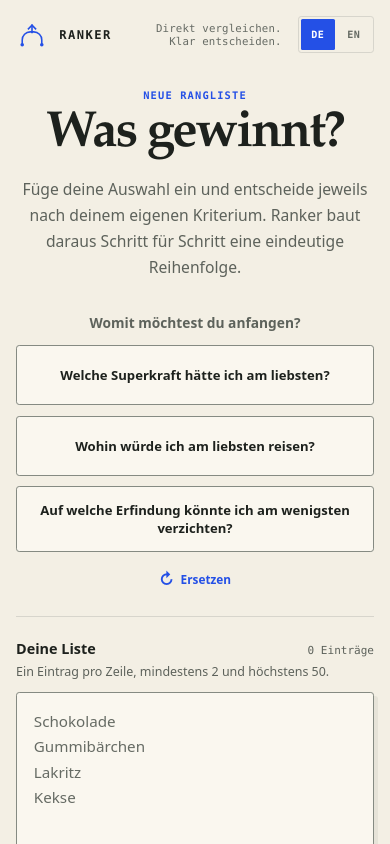
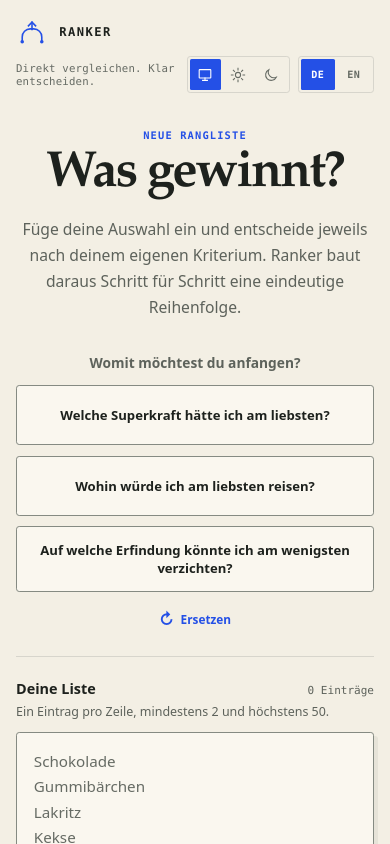
Before and after one commit to LeonGeorgi/ranker, a React (Vite) app: page / in a window 390 px wide. Shown: the top 844 px of the page. Built offline with nearby package versions, Linux system fonts and the light colour scheme.

Commit message:
feat: add theme switcher

```diff
--- a/index.html
+++ b/index.html
@@ -8,7 +8,6 @@
       content="Erstelle deine persönliche Rangliste mit einfachen direkten Vergleichen."
     />
     <meta name="theme-color" content="#f3efe4" />
-    <meta name="theme-color" content="#151815" media="(prefers-color-scheme: dark)" />
     <meta property="og:type" content="website" />
     <meta property="og:locale" content="de_DE" />
     <meta
--- a/src/App.css
+++ b/src/App.css
@@ -70,6 +70,7 @@
   gap: 1rem;
 }
 
+.theme-switch,
 .language-switch {
   display: inline-flex;
   flex-shrink: 0;
@@ -79,6 +80,7 @@
   border-radius: 0.2rem;
 }
 
+.theme-switch__option,
 .language-switch__option {
   display: inline-grid;
   min-width: 2.1rem;
@@ -97,16 +99,33 @@
   cursor: pointer;
 }
 
+.theme-switch__option {
+  min-width: 1.9rem;
+}
+
+.theme-switch__option svg {
+  width: 1rem;
+  height: 1rem;
+  fill: none;
+  stroke: currentcolor;
+  stroke-width: 1.35;
+  stroke-linecap: square;
+  stroke-linejoin: miter;
+}
+
+.theme-switch__option:hover:not([aria-pressed='true']),
 .language-switch__option:hover:not([aria-pressed='true']) {
   color: var(--text-strong);
   background: var(--surface-hover);
 }
 
+.theme-switch__option[aria-pressed='true'],
 .language-switch__option[aria-pressed='true'] {
   color: var(--on-accent);
   background: var(--accent-solid);
 }
 
+.theme-switch__option:focus-visible,
 .language-switch__option:focus-visible {
   outline: 2px solid var(--accent);
   outline-offset: 2px;
@@ -256,9 +275,13 @@
   }
 
   .app-header__status {
-    max-width: 10rem;
+    max-width: 8rem;
     justify-content: flex-end;
     text-align: right;
+  }
+
+  .app-header__tools {
+    gap: 0.5rem;
   }
 
   .app-workspace {
@@ -267,7 +290,7 @@
   }
 }
 
-@media (max-width: 23rem) {
+@media (max-width: 32rem) {
   .app-header {
     flex-wrap: wrap;
     row-gap: 0.5rem;
--- a/src/App.tsx
+++ b/src/App.tsx
@@ -1,10 +1,18 @@
-import { useCallback, useEffect, useMemo, useRef, useState } from 'react'
+import {
+  useCallback,
+  useEffect,
+  useLayoutEffect,
+  useMemo,
+  useRef,
+  useState,
+} from 'react'
 import './App.css'
 import { ComparisonPanel } from './components/ComparisonPanel.tsx'
 import { ConfirmResetDialog } from './components/ConfirmResetDialog.tsx'
 import { ListSetup } from './components/ListSetup.tsx'
 import { RankingGraph } from './components/RankingGraph.tsx'
 import { RankingResult } from './components/RankingResult.tsx'
+import { ThemeSwitcher } from './components/ThemeSwitcher.tsx'
 import {
   copyByLanguage,
   DEFAULT_LANGUAGE,
@@ -30,6 +38,13 @@ import {
   writeStoredRankingSession,
   type StoredSessionIssue,
 } from './ranking/storage.ts'
+import {
+  DEFAULT_THEME,
+  readStoredTheme,
+  writeStoredTheme,
+  type ColorScheme,
+  type ThemePreference,
+} from './theme.ts'
 
 const EMPTY_GRAPH: RankingGraphData = { nodes: [], edges: [] }
 
@@ -37,6 +52,7 @@ interface InitialAppState {
   readonly issue: StoredSessionIssue
   readonly language: Language
   readonly session: RankingSession | null
+  readonly theme: ThemePreference
 }
 
 type StorageWarningCode =
@@ -51,12 +67,14 @@ function loadInitialAppState(): InitialAppState {
     return {
       ...storedSession,
       language: readStoredLanguage(storage),
+      theme: readStoredTheme(storage),
     }
   } catch {
     return {
       issue: 'unavailable',
       language: DEFAULT_LANGUAGE,
       session: null,
+      theme: DEFAULT_THEME,
     }
   }
 }
@@ -67,6 +85,32 @@ function persistLanguage(language: Language): void {
   } catch {
     // The in-memory language change remains usable when browser storage is blocked.
   }
+}
+
+function persistTheme(theme: ThemePreference): void {
+  try {
+    writeStoredTheme(window.localStorage, theme)
+  } catch {
+    // The in-memory theme change remains usable when browser storage is blocked.
+  }
+}
+
+function useSystemPrefersDarkMode(): boolean {
+  const [prefersDarkMode, setPrefersDarkMode] = useState(
+    () => window.matchMedia('(prefers-color-scheme: dark)').matches,
+  )
+
+  useEffect(() => {
+    const mediaQuery = window.matchMedia('(prefers-color-scheme: dark)')
+    const handleChange = (event: MediaQueryListEvent) => {
+      setPrefersDarkMode(event.matches)
+    }
+    mediaQuery.addEventListener('change', handleChange)
+
+    return () => mediaQuery.removeEventListener('change', handleChange)
+  }, [])
+
+  return prefersDarkMode
 }
 
 function createSessionSeed(): number {
@@ -100,6 +144,7 @@ function setMetaContent(selector: string, content: string): void {
 function App() {
   const [initialState] = useState(loadInitialAppState)
   const [language, setLanguage] = useState<Language>(initialState.language)
+  const [theme, setTheme] = useState<ThemePreference>(initialState.theme)
   const [session, setSession] = useState<RankingSession | null>(
     initialState.session,
   )
@@ -110,6 +155,9 @@ function App() {
   const [isResetDialogOpen, setIsResetDialogOpen] = useState(false)
   const [storageWarningCode, setStorageWarningCode] =
     useState<StorageWarningCode>(initialState.issue)
+  const prefersDarkMode = useSystemPrefersDarkMode()
+  const colorScheme: ColorScheme =
+    theme === 'system' ? (prefersDarkMode ? 'dark' : 'light') : theme
   const copy = copyByLanguage[language]
   const storageWarning = getStorageWarningMessage(
     storageWarningCode,
@@ -131,6 +179,19 @@ function App() {
     setLanguage(nextLanguage)
     persistLanguage(nextLanguage)
   }
+
+  const changeTheme = (nextTheme: ThemePreference) => {
+    setTheme(nextTheme)
+    persistTheme(nextTheme)
+  }
+
+  useLayoutEffect(() => {
+    document.documentElement.dataset.theme = colorScheme
+    setMetaContent(
+      'meta[name="theme-color"]',
+      colorScheme === 'dark' ? '#151815' : '#f3efe4',
+    )
+  }, [colorScheme])
 
   useEffect(() => {
     document.documentElement.lang = language
@@ -267,6 +328,12 @@ function App() {
             )}
           </div>
 
+          <ThemeSwitcher
+            copy={copy.theme}
+            theme={theme}
+            onChange={changeTheme}
+          />
+
           <div
             className="language-switch"
             role="group"
@@ -335,6 +402,7 @@ function App() {
         {hasActiveSession && (
           <RankingGraph
             activeItemIds={activeItemIds}
+            colorScheme={colorScheme}
             graph={graph}
             language={language}
           />
--- a/src/components/RankingGraph.tsx
+++ b/src/components/RankingGraph.tsx
@@ -2,10 +2,12 @@ import type { Graph as G6Graph, GraphData } from '@antv/g6'
 import { useEffect, useMemo, useRef, useState } from 'react'
 import { copyByLanguage, type Language } from '../i18n.ts'
 import type { RankingGraph as RankingGraphData } from '../ranking/types.ts'
+import type { ColorScheme } from '../theme.ts'
 import './RankingGraph.css'
 
 interface RankingGraphProps {
   readonly activeItemIds?: readonly string[]
+  readonly colorScheme: ColorScheme
   readonly graph: RankingGraphData
   readonly language: Language
 }
@@ -192,6 +194,7 @@ function useMediaQuery(query: string): boolean {
 
 export function RankingGraph({
   activeItemIds = [],
+  colorScheme,
   graph,
   language,
 }: RankingGraphProps) {
@@ -200,7 +203,6 @@ export function RankingGraph({
   const renderQueueRef = useRef<RenderQueue | null>(null)
   const latestDataRef = useRef<GraphData>({ nodes: [], edges: [] })
   const [hasRenderError, setHasRenderError] = useState(false)
-  const prefersDarkMode = useMediaQuery('(prefers-color-scheme: dark)')
   const prefersReducedMotion = useMediaQuery('(prefers-reduced-motion: reduce)')
   const activeItemIdSet = useMemo(() => new Set(activeItemIds), [activeItemIds])
   const graphData = useMemo<GraphData>(
@@ -293,7 +295,7 @@ export function RankingGraph({
         renderQueueRef.current = null
       }
     }
-  }, [hasNodes, prefersDarkMode, prefersReducedMotion])
+  }, [colorScheme, hasNodes, prefersReducedMotion])
 
   useEffect(() => {
     const queue = renderQueueRef.current
--- /dev/null
+++ b/src/components/ThemeSwitcher.tsx
@@ -0,0 +1,66 @@
+import type { AppCopy } from '../i18n.ts'
+import type { ThemePreference } from '../theme.ts'
+
+interface ThemeSwitcherProps {
+  readonly copy: AppCopy['theme']
+  readonly onChange: (theme: ThemePreference) => void
+  readonly theme: ThemePreference
+}
+
+const THEME_OPTIONS = ['system', 'light', 'dark'] as const
+
+function ThemeIcon({ theme }: { readonly theme: ThemePreference }) {
+  if (theme === 'system') {
+    return (
+      <svg viewBox="0 0 20 20" aria-hidden="true" focusable="false">
+        <rect x="2.75" y="3.25" width="14.5" height="10.5" rx="0.75" />
+        <path d="M7 16.75h6M10 13.75v3" />
+      </svg>
+    )
+  }
+
+  if (theme === 'light') {
+    return (
+      <svg viewBox="0 0 20 20" aria-hidden="true" focusable="false">
+        <circle cx="10" cy="10" r="3.25" />
+        <path d="M10 1.75v2M10 16.25v2M1.75 10h2M16.25 10h2M4.17 4.17l1.42 1.42M14.41 14.41l1.42 1.42M15.83 4.17l-1.42 1.42M5.59 14.41l-1.42 1.42" />
+      </svg>
+    )
+  }
+
+  return (
+    <svg viewBox="0 0 20 20" aria-hidden="true" focusable="false">
+      <path d="M16.6 12.7A7 7 0 0 1 7.3 3.4a7 7 0 1 0 9.3 9.3Z" />
+    </svg>
+  )
+}
+
+export function ThemeSwitcher({
+  copy,
+  onChange,
+  theme,
+}: ThemeSwitcherProps) {
+  const labels: Readonly<Record<ThemePreference, string>> = {
+    system: copy.systemLabel,
+    light: copy.lightLabel,
+    dark: copy.darkLabel,
+  }
+
+  return (
+    <div className="theme-switch" role="group" aria-label={copy.pickerLabel}>
+      {THEME_OPTIONS.map((option) => (
+        <button
+          key={option}
+          type="button"
+          className="theme-switch__option"
+          aria-label={labels[option]}
+          aria-pressed={theme === option}
+          title={labels[option]}
+          onClick={() => onChange(option)}
+        >
+          <ThemeIcon theme={option} />
+        </button>
+      ))}
+    </div>
+  )
+}
--- a/src/i18n.ts
+++ b/src/i18n.ts
@@ -7,6 +7,12 @@ export interface AppCopy {
     readonly pickerLabel: string
     readonly germanLabel: string
     readonly englishLabel: string
+  }
+  readonly theme: {
+    readonly pickerLabel: string
+    readonly systemLabel: string
+    readonly lightLabel: string
+    readonly darkLabel: string
   }
   readonly meta: {
     readonly title: string
@@ -122,6 +128,12 @@ export const copyByLanguage = {
       germanLabel: 'Deutsch',
       englishLabel: 'English',
     },
+    theme: {
+      pickerLabel: 'Darstellung',
+      systemLabel: 'System',
+      lightLabel: 'Hell',
+      darkLabel: 'Dunkel',
+    },
     meta: {
       title: 'Ranker – Deine persönliche Rangliste',
       description:
@@ -235,6 +247,12 @@ export const copyByLanguage = {
       germanLabel: 'Deutsch',
       englishLabel: 'English',
     },
+    theme: {
+      pickerLabel: 'Appearance',
+      systemLabel: 'System',
+      lightLabel: 'Light',
+      darkLabel: 'Dark',
+    },
     meta: {
       title: 'Ranker – Your personal ranking',
       description:
--- a/src/index.css
+++ b/src/index.css
@@ -1,5 +1,5 @@
 :root {
-  color-scheme: light dark;
+  color-scheme: light;
   --font-display:
     "Iowan Old Style", "Palatino Linotype", "Book Antiqua", Palatino, Georgia,
     serif;
@@ -86,8 +86,8 @@ button {
   background: #cbd5ff;
 }
 
-@media (prefers-color-scheme: dark) {
-  :root {
+:root[data-theme='dark'] {
+  color-scheme: dark;
   color: #f0eee6;
   background: #151815;
 
@@ -130,14 +130,9 @@ button {
   --warning-text: #d7ae6b;
 }
 
-  html {
-    background: #151815;
-  }
-
-  ::selection {
+:root[data-theme='dark'] ::selection {
   color: #f4f6ff;
   background: #344783;
-  }
 }
 
 @media (prefers-reduced-motion: reduce) {
--- /dev/null
+++ b/src/theme.ts
@@ -0,0 +1,34 @@
+export type ThemePreference = 'system' | 'light' | 'dark'
+
+export type ColorScheme = Exclude<ThemePreference, 'system'>
+
+export const DEFAULT_THEME: ThemePreference = 'system'
+export const THEME_STORAGE_KEY = 'ranker.theme'
+
+export interface ThemeStorage {
+  getItem(key: string): string | null
+  setItem(key: string, value: string): void
+}
+
+export function readStoredTheme(storage: ThemeStorage): ThemePreference {
+  try {
+    const theme = storage.getItem(THEME_STORAGE_KEY)
+    return theme === 'system' || theme === 'light' || theme === 'dark'
+      ? theme
+      : DEFAULT_THEME
+  } catch {
+    return DEFAULT_THEME
+  }
+}
+
+export function writeStoredTheme(
+  storage: ThemeStorage,
+  theme: ThemePreference,
+): boolean {
+  try {
+    storage.setItem(THEME_STORAGE_KEY, theme)
+    return true
+  } catch {
+    return false
+  }
+}
```
Also changed, not shown: 2 other files (tests, documents, lock files or other folders). Lines whose indentation alone changed are shown as unchanged.
